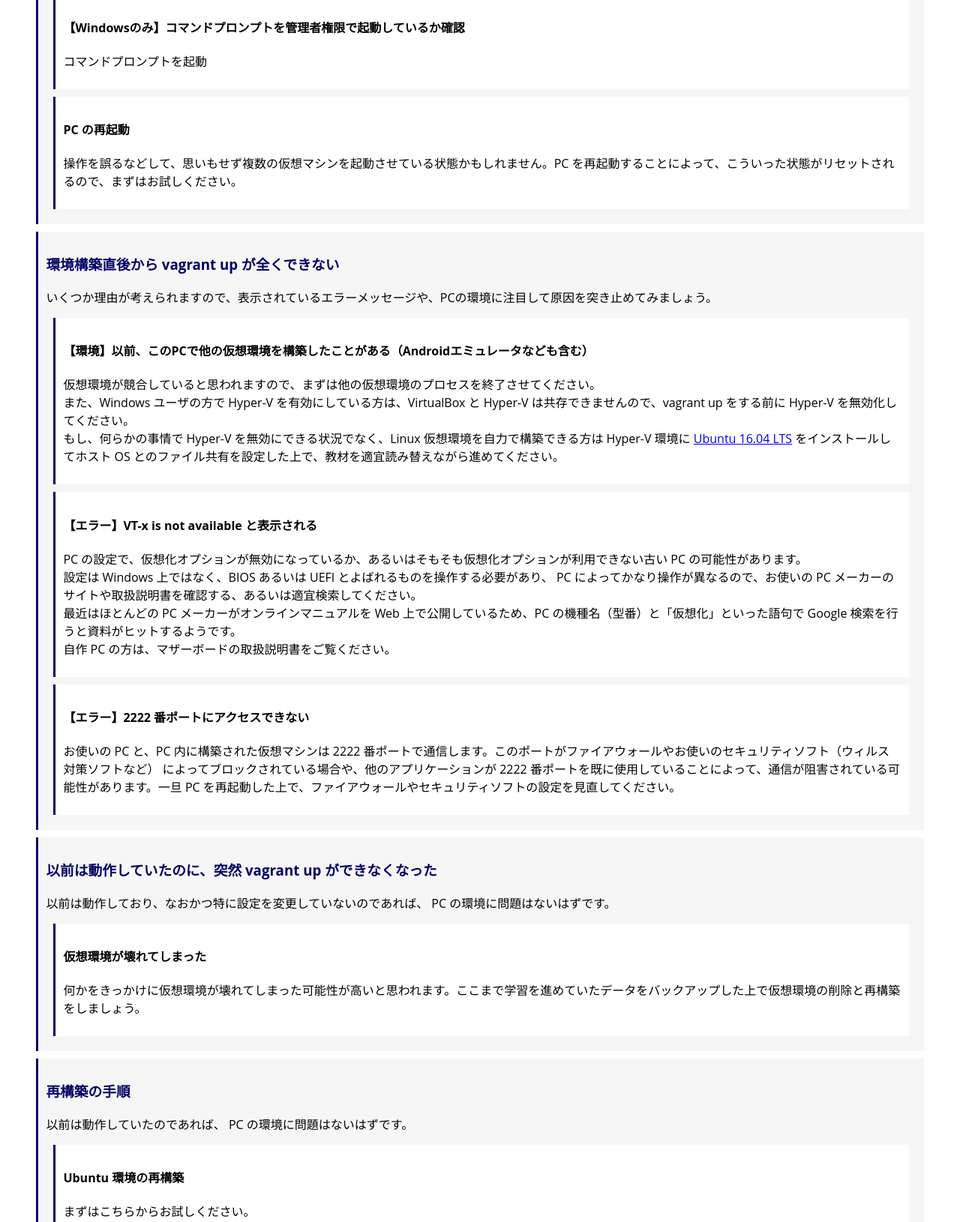
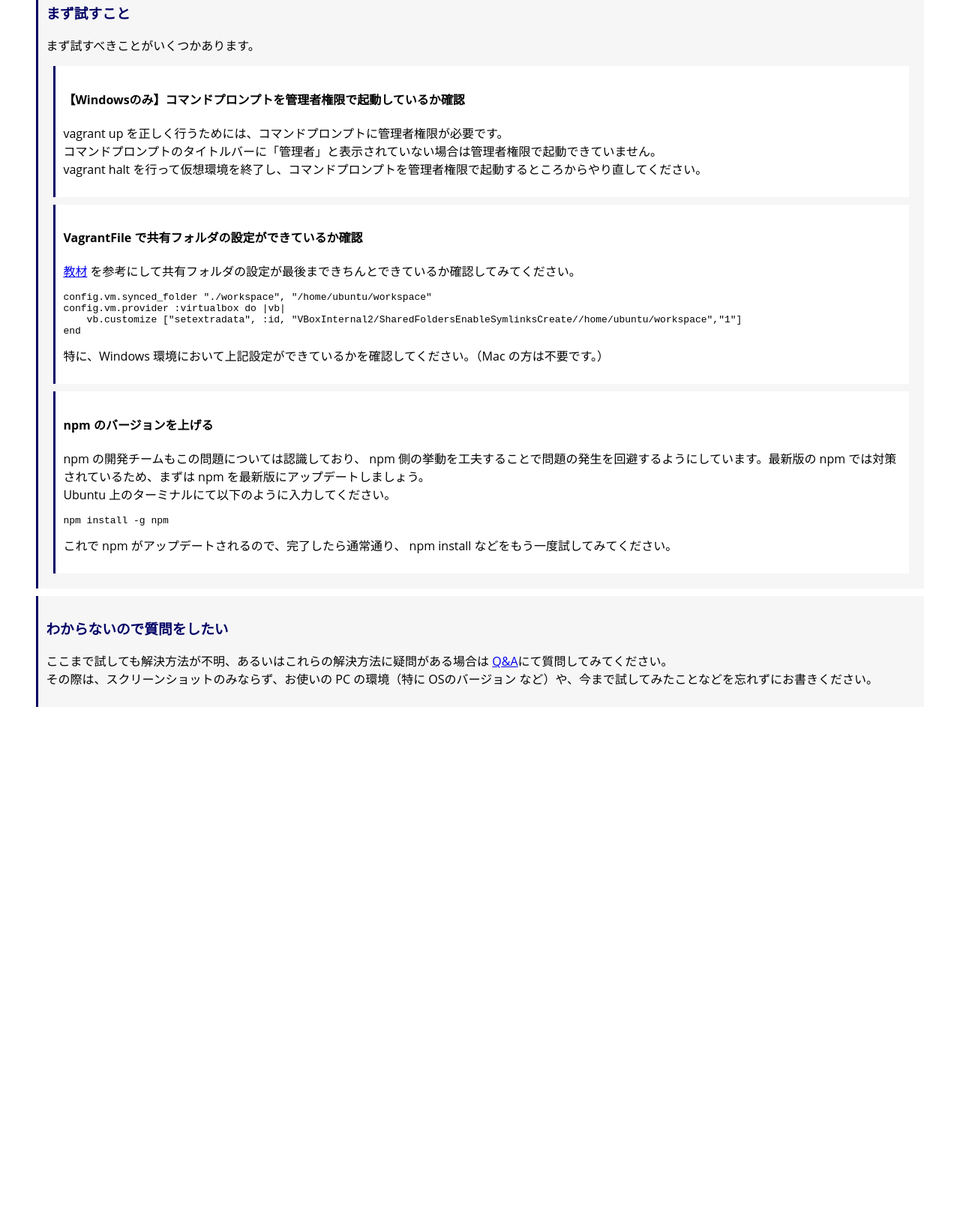
Before and after one commit to progedu/intro-curriculum-faq, a plain HTML site: page npm.html in a window 1280 px wide. Shown: the part 645-2275 px from the top of the page at 75% size. After the commit the page ends 1637 px from the top, so only its background shows below. Drawn offline with Linux system fonts and the light colour scheme.

Commit message:
fix typo

```diff
--- a/npm.html
+++ b/npm.html
@@ -27,7 +27,9 @@
 
             <div class="case">
                 <h3 class="casetitle">何が起きているか</h3>
-                <p>Q&amp;Aにおいてよく寄せられる質問や、教材編集チームにおける動作確認によれば、</p>
+                <p>Q&amp;Aにおいてよく寄せられる質問や、教材編集チームにおける動作確認によれば、npm install 時に発生するトラブルの多くは Windows 上で構築した仮想環境にて発生しています。<br>
+                理由を簡単に説明してしまうと、 Windows と VirtualBox の共有フォルダ、そして npm という3つのソフトウェア・仕組みの相性が悪いからです。<br>
+                学習を進めていく上ではこれらの詳細について理解する必要はありませんが、気になる人も居ると思うのでここでは詳しく説明しましょう。<br>（WIP)</p>
             </div>
 
             <div class="case">
@@ -36,81 +38,31 @@
 
                 <div class="casechild">
                     <h4>【Windowsのみ】コマンドプロンプトを管理者権限で起動しているか確認</h4>
-                    <p>コマンドプロンプトを起動</p>
+                    <p>vagrant up を正しく行うためには、コマンドプロンプトに管理者権限が必要です。<br>
+                    コマンドプロンプトのタイトルバーに「管理者」と表示されていない場合は管理者権限で起動できていません。<br>
+                    vagrant halt を行って仮想環境を終了し、コマンドプロンプトを管理者権限で起動するところからやり直してください。</p>
                 </div>
 
                 <div class="casechild">
-                    <h4>PC の再起動</h4>
-                    <p>操作を誤るなどして、思いもせず複数の仮想マシンを起動させている状態かもしれません。PC を再起動することによって、こういった状態がリセットされるので、まずはお試しください。</p>
-                </div>
-
-            </div>
-
-            <div class="case">
-                <h3 class="casetitle">環境構築直後から vagrant up が全くできない</h3>
-                <p>いくつか理由が考えられますので、表示されているエラーメッセージや、PCの環境に注目して原因を突き止めてみましょう。</p>
-                <div class="casechild">
-                    <h4>【環境】以前、このPCで他の仮想環境を構築したことがある（Androidエミュレータなども含む）</h4>
-                    <p>仮想環境が競合していると思われますので、まずは他の仮想環境のプロセスを終了させてください。
-                        <br> また、Windows ユーザの方で Hyper-V を有効にしている方は、VirtualBox と Hyper-V は共存できませんので、vagrant up をする前に Hyper-V を無効化してください。
-                        <br> もし、何らかの事情で Hyper-V を無効にできる状況でなく、Linux 仮想環境を自力で構築できる方は Hyper-V 環境に
-                        <a href="https://www.ubuntulinux.jp/News/ubuntu1604-ja-remix" target="_blank">Ubuntu 16.04 LTS</a> をインストールしてホスト OS とのファイル共有を設定した上で、教材を適宜読み替えながら進めてください。</p>
+                    <h4>VagrantFile で共有フォルダの設定ができているか確認</h4>
+                    <p><a href="https://www.nnn.ed.nico/contents/guides/1472/content#try-shared-folder">教材</a> を参考にして共有フォルダの設定が最後まできちんとできているか確認してみてください。
+                    <pre>config.vm.synced_folder "./workspace", "/home/ubuntu/workspace"
+config.vm.provider :virtualbox do |vb|
+    vb.customize ["setextradata", :id, "VBoxInternal2/SharedFoldersEnableSymlinksCreate//home/ubuntu/workspace","1"]
+end</pre>
+特に、Windows 環境において上記設定ができているかを確認してください。（Mac の方は不要です。）
+                </p>
                 </div>
 
                 <div class="casechild">
-                    <h4>【エラー】VT-x is not available と表示される</h4>
-                    <p>PC の設定で、仮想化オプションが無効になっているか、あるいはそもそも仮想化オプションが利用できない古い PC の可能性があります。
-                        <br>設定は Windows 上ではなく、BIOS あるいは UEFI とよばれるものを操作する必要があり、 PC によってかなり操作が異なるので、お使いの PC メーカーのサイトや取扱説明書を確認する、あるいは適宜検索してください。
-                        <br> 最近はほとんどの PC メーカーがオンラインマニュアルを Web 上で公開しているため、PC の機種名（型番）と「仮想化」といった語句で Google 検索を行うと資料がヒットするようです。
-                        <br> 自作 PC の方は、マザーボードの取扱説明書をご覧ください。</p>
-                </div>
-
-                <div class="casechild">
-                    <h4>【エラー】2222 番ポートにアクセスできない</h4>
-                    <p>お使いの PC と、PC 内に構築された仮想マシンは 2222 番ポートで通信します。このポートがファイアウォールやお使いのセキュリティソフト（ウィルス対策ソフトなど） によってブロックされている場合や、他のアプリケーションが
-                        2222 番ポートを既に使用していることによって、通信が阻害されている可能性があります。一旦 PC を再起動した上で、ファイアウォールやセキュリティソフトの設定を見直してください。</p>
-                </div>
-
+                        <h4>npm のバージョンを上げる</h4>
+                        <p>npm の開発チームもこの問題については認識しており、 npm 側の挙動を工夫することで問題の発生を回避するようにしています。最新版の npm では対策されているため、まずは npm を最新版にアップデートしましょう。<br>
+                            Ubuntu 上のターミナルにて以下のように入力してください。 <pre>npm install -g npm</pre> これで npm がアップデートされるので、完了したら通常通り、 npm install などをもう一度試してみてください。
+                        </p>
+                    </div>
             </div>
 
 
-            <div class="case">
-                <h3 class="casetitle">以前は動作していたのに、突然 vagrant up ができなくなった</h3>
-                <p>以前は動作しており、なおかつ特に設定を変更していないのであれば、 PC の環境に問題はないはずです。</p>
-
-                <div class="casechild">
-                    <h4>仮想環境が壊れてしまった</h4>
-                    <p>何かをきっかけに仮想環境が壊れてしまった可能性が高いと思われます。ここまで学習を進めていたデータをバックアップした上で仮想環境の削除と再構築をしましょう。</p>
-                </div>
-            </div>
-
-
-            <div class="case">
-                <h3 class="casetitle">再構築の手順</h3>
-                <p>以前は動作していたのであれば、 PC の環境に問題はないはずです。</p>
-
-                <div class="casechild">
-                    <h4>Ubuntu 環境の再構築</h4>
-                    <p>まずはこちらからお試しください。</p>
-                    <p>教材通りに進めてきたのであれば、基本的に workspace ディレクトリ（フォルダ）にUbuntuで操作した全てのファイルがあるはずです。このフォルダを任意の場所、たとえばデスクトップやマイドキュメントなどにコピーし、バックアップしてください。なお、一度も
-                        vagrant up していない、あるいはできていない場合はバックアップの手順を省いて大丈夫です。
-                    </p>
-
-                    <p>
-                        続いて、一旦 PC を再起動します。
-                        <br> 再起動が完了したら、仮想マシンが存在しているフォルダ（ubuntu16_64）を削除してください。
-                    </p>
-
-                    <p>その後、
-                        <a href="https://www.nnn.ed.nico/contents/guides/1470/content#try-console" target="_blank">教材に従って</a>、 Ubuntu をもう一度インストールしてください。</p>
-                </div>
-
-                <div class="casechild">
-                    <h4>VirtualBox と Vagrant も再インストール</h4>
-                    <p>Ubuntu環境のみの再構築では問題が解決しなかった場合、最新の教材（
-                        <b>2017年版</b>）を確認してVirtualBox および Vagrant の再インストールも試みてください。</p>
-                </div>
-            </div>
 
             <div class="case">
                 <h3 class="casetitle">わからないので質問をしたい</h3>
```
Also changed, not shown: 1 other file.
